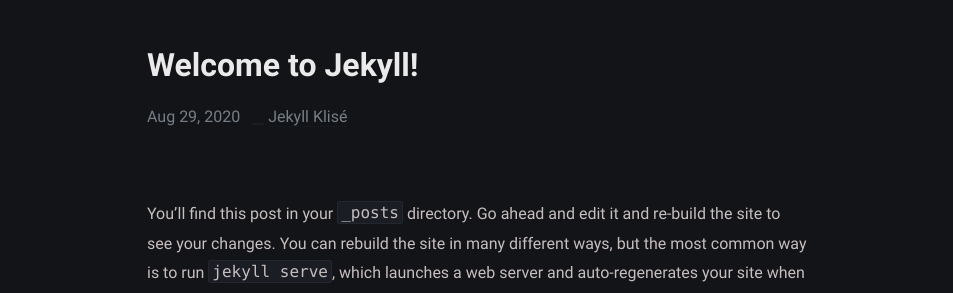
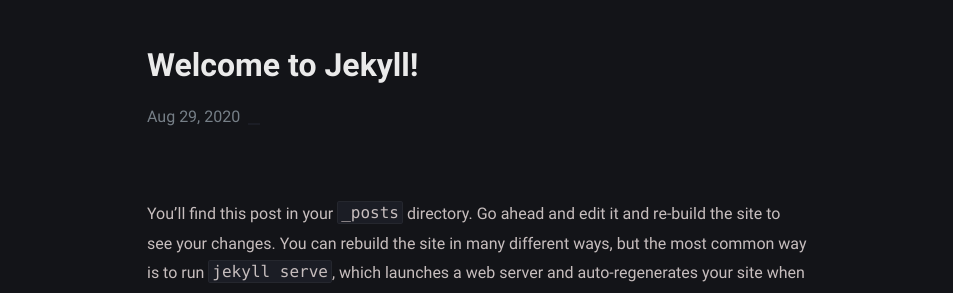
Before and after one commit to piharpi/jekyll-klise, a Jekyll site: the page built from _posts/welcome-to-jekyll/2020-08-29-welcome-to-jekyll.md, in a window 1280 px wide. Shown: the part 154-447 px from the top of the page, without its empty margins (163-1116 px from the left). Built offline with Jekyll 4.4.1, drawn with Linux system fonts in a browser that asks for light colours.

Commit message:
Update post.html

```diff
--- a/_layouts/post.html
+++ b/_layouts/post.html
@@ -51,13 +51,9 @@
             <time datetime="{{ page.date | date_to_xmlschema }}" itemprop="datePublished">
               {{ page.date | date: "%b %d, %Y" }}
             </time>
-            <span itemprop="author" itemscope itemtype="https://schema.org/Person">
-              <span itemprop="name">{{ site.author.name }}</span>
-            </span>
             <time hidden datetime="{{ page.modified | date_to_xmlschema }}" itemprop="dateModified">
               {{ page.date | date: "%b %d, %Y" }}
             </time>
-            <span hidden itemprop="publisher" itemtype="Person">{{ site.author.name }}</span>
             <span hidden itemprop="image">{{ page.image }}</span>
             <span hidden itemprop="mainEntityOfPage">{{ page.excerpt }}</span>
           </div>
```
